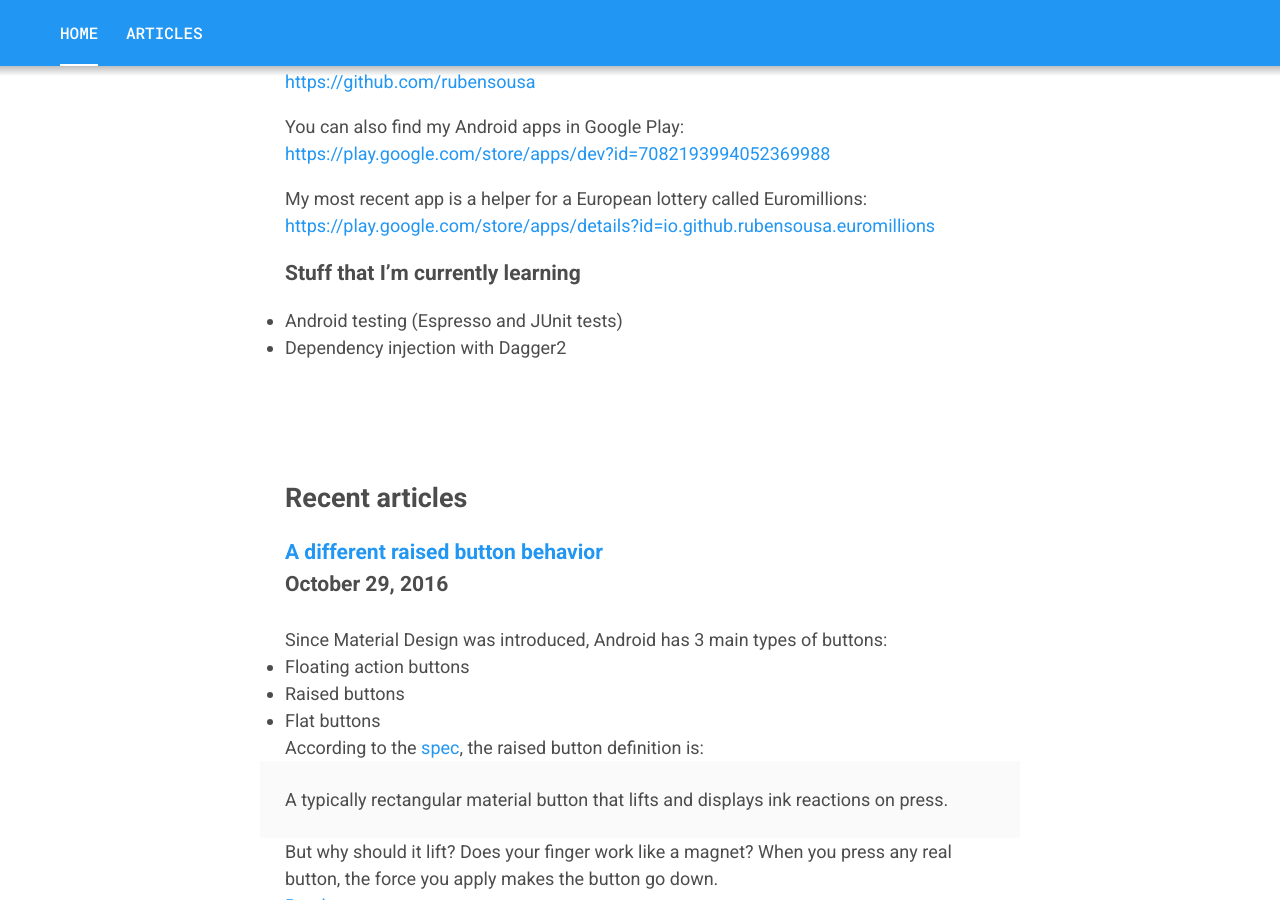
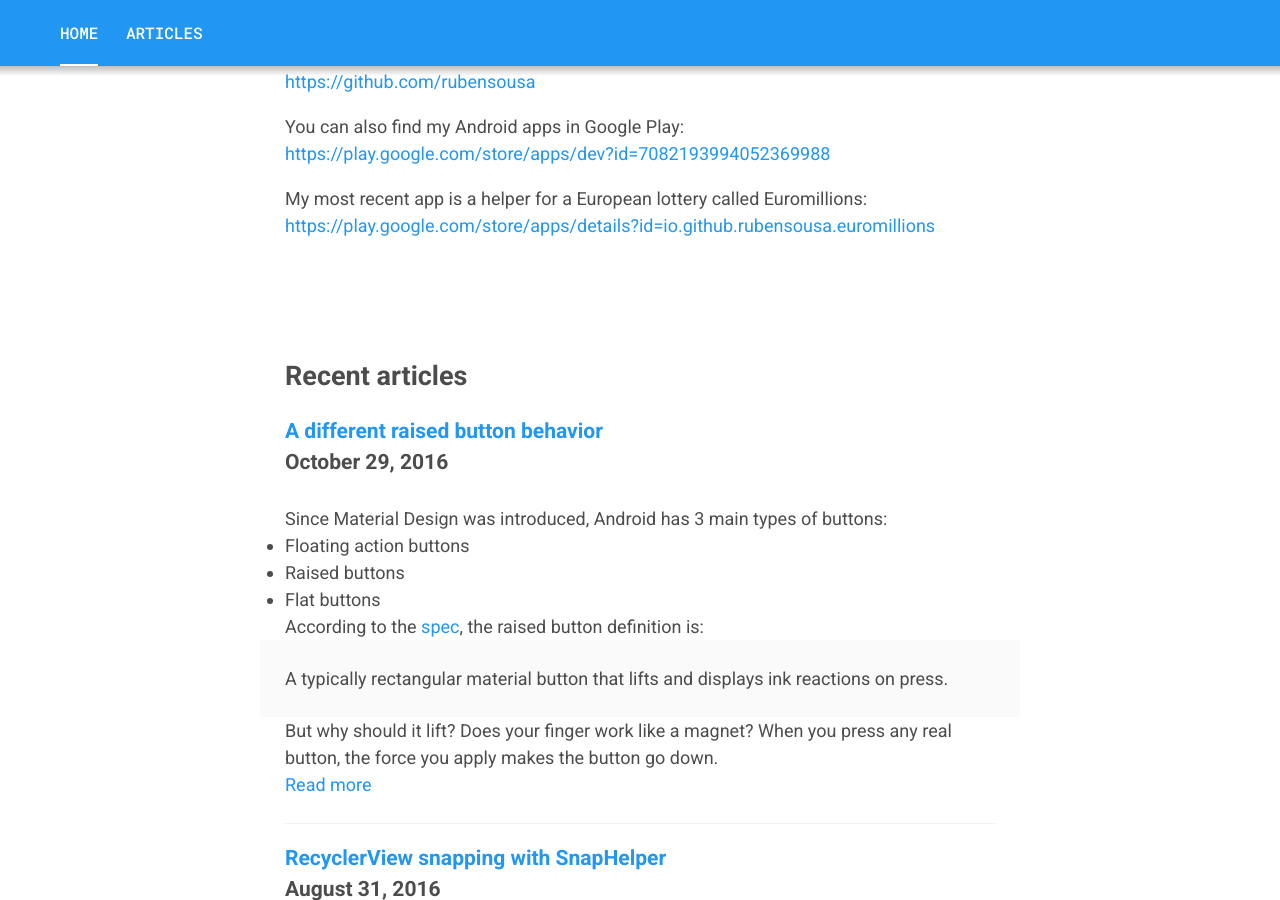
Before and after one commit to rubensousa/rubensousa.github.io, a Jekyll site: the page built from index.markdown, in a window 1280 px wide and 900 px high, scrolled down 382 px. Built offline with Jekyll 4.4.1, drawn with Linux system fonts in a browser that asks for light colours.

Commit message:
Remove learning stuff

```diff
--- a/index.markdown
+++ b/index.markdown
@@ -10,11 +10,6 @@ I spend a lot of my free time developing some projects in Android and Java, some
 You can also find my Android apps in Google Play: [https://play.google.com/store/apps/dev?id=7082193994052369988](https://play.google.com/store/apps/dev?id=7082193994052369988)
 
 My most recent app is a helper for a European lottery called Euromillions: [https://play.google.com/store/apps/details?id=io.github.rubensousa.euromillions](https://play.google.com/store/apps/details?id=io.github.rubensousa.euromillions)
-
-### Stuff that I'm currently learning
-
-- Android testing (Espresso and JUnit tests)
-- Dependency injection with Dagger2
 
 <br>
 <br>
```
